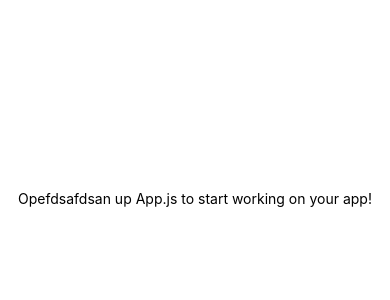
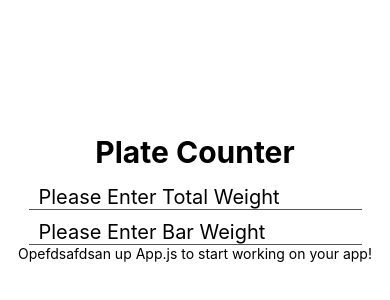
Before and after one commit to aver803bath5/PlateCounter, a React Native app: screen / in a window 390 px wide. Shown: the part 224-524 px from the top of the page. Built offline with nearby package versions, Linux system fonts and the light colour scheme.

Commit message:
feat/weight-input-group: Add Weight Input And Bar Input Component Layout

```diff
--- a/App.js
+++ b/App.js
@@ -1,15 +1,24 @@
 import React from 'react';
 import { StyleSheet, Text, View } from 'react-native';
+import WeightInputGroup from './components/weight_input_group';
 
 export default function App() {
   return (
     <View style={styles.container}>
+      <Text style={styles.titleText}>Plate Counter</Text>
+      <WeightInputGroup />
       <Text>Opefdsafdsan up App.js to start working on your app!</Text>
     </View>
   );
 }
 
 const styles = StyleSheet.create({
+  titleText: {
+    fontSize: 30,
+    fontWeight: 'bold',
+    textAlign: 'center',
+    paddingBottom: 15,
+  },
   container: {
     flex: 1,
     backgroundColor: '#fff',
--- /dev/null
+++ b/assets/common/style/styles.js
@@ -0,0 +1,10 @@
+import { StyleSheet } from 'react-native';
+
+export default StyleSheet.create({
+  input: {
+    borderBottomWidth: 1,
+    borderBottomColor: '#555',
+    paddingHorizontal: 10,
+    fontSize: 20,
+  },
+});
--- a/components/weight_input_group/bar_weight_input.js
+++ b/components/weight_input_group/bar_weight_input.js
@@ -0,0 +1,18 @@
+import React from 'react';
+import { View, TextInput } from 'react-native';
+import CommonStlyes from '../../assets/common/style/styles';
+
+function barWeightInput() {
+  return (
+    <View style={{marginTop: 10}}>
+      <TextInput
+        placeholder="Please Enter Bar Weight"
+        keyboardType="number-pad"
+        maxLength={2}
+        style={CommonStlyes.input}
+      />
+    </View>
+  );
+}
+
+export default barWeightInput;
--- a/components/weight_input_group/index.js
+++ b/components/weight_input_group/index.js
@@ -0,0 +1,15 @@
+import React from 'react';
+import { View } from 'react-native';
+import TotalWeightInput from './total_weight_input';
+import BarWeightInput from './bar_weight_input';
+
+function weightInputGroup() {
+  return (
+    <View>
+      <TotalWeightInput />
+      <BarWeightInput />
+    </View>
+  );
+}
+
+export default weightInputGroup;
--- a/components/weight_input_group/total_weight_input.js
+++ b/components/weight_input_group/total_weight_input.js
@@ -0,0 +1,18 @@
+import React from 'react';
+import { View, TextInput } from 'react-native';
+import CommonStlyes from '../../assets/common/style/styles';
+
+function totalWeightInput() {
+  return (
+    <View>
+      <TextInput
+        placeholder="Please Enter Total Weight"
+        keyboardType="number-pad"
+        maxLength={4}
+        style={CommonStlyes.input}
+      />
+    </View>
+  );
+}
+
+export default totalWeightInput;
```
